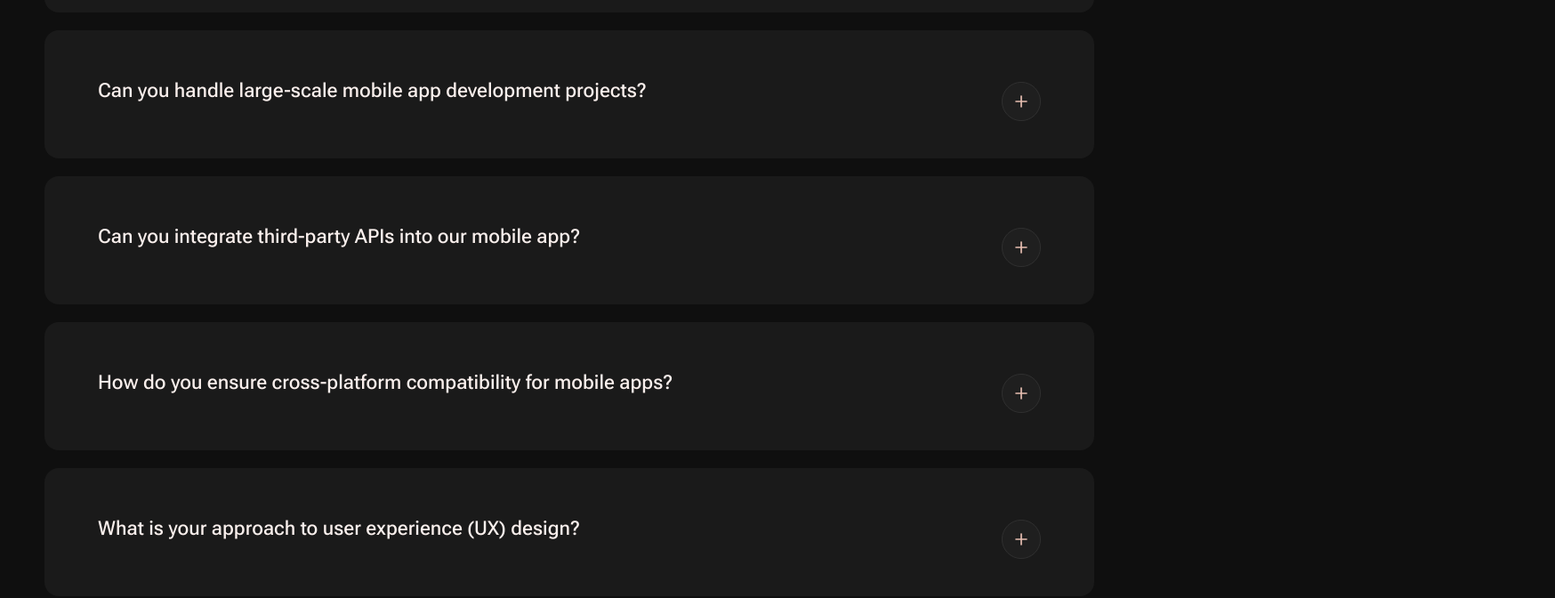
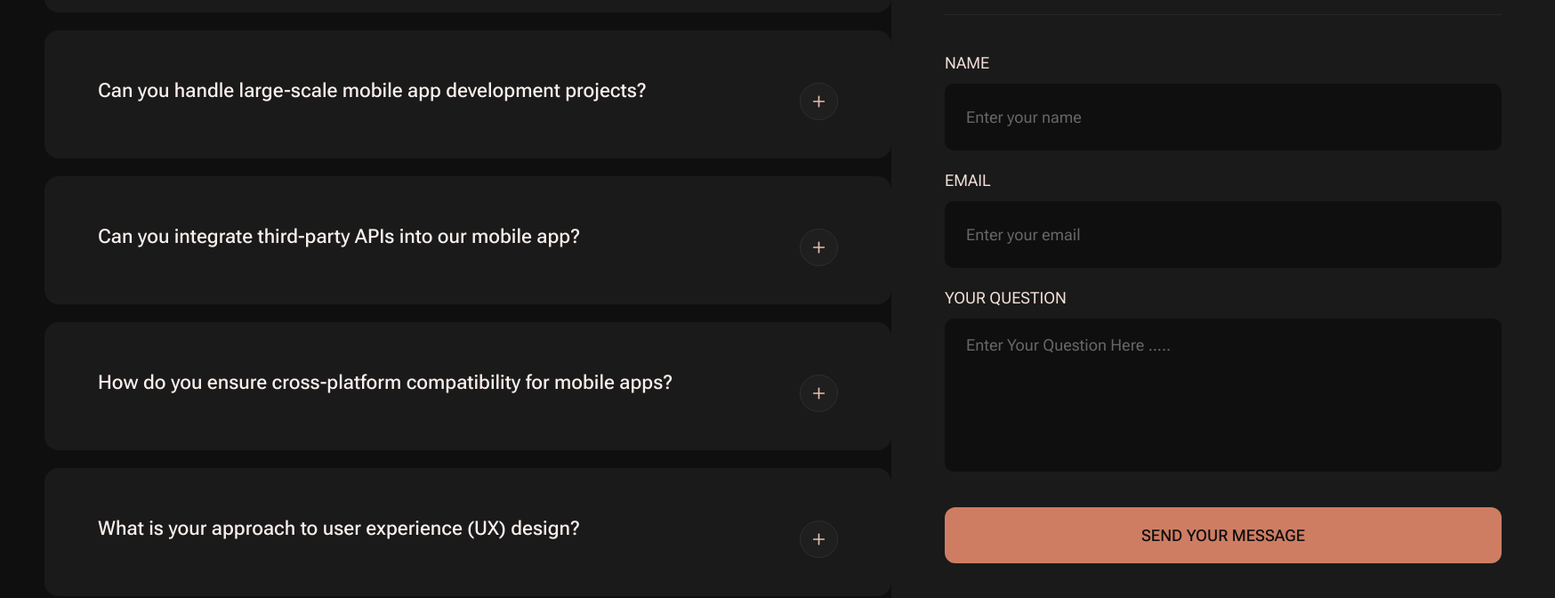
Before and after one commit to Gdzelishviliv/rowix-task, a React (Vite) app: page / in a window 1280 px wide. Shown: the part 5985-6657 px from the top of the page at 89% size, 1748 px wide, since content can reach past the window. Built offline with nearby package versions, Linux system fonts and the light colour scheme.

Commit message:
feat[add]-added contact form

```diff
--- /dev/null
+++ b/src/components/atoms/FormInput.jsx
@@ -0,0 +1,17 @@
+import React from "react";
+
+const FormInput = ({ label, type, placeholder }) => {
+  return (
+    <div className="flex flex-col gap-2.5">
+      <label className="font-flex text-[18px] uppercase text-[#F3DFD8]">{label}</label>
+      <input
+        id={label.toLowerCase()}
+        type={type}
+        className="w-full bg-[#0F0F0F] rounded-[10px] h-[75px] p-6 text-[#F9EFEC] placeholder:text-[#676665] placeholder:font-flex placeholder:text-[18px] outline-none"
+        placeholder={placeholder}
+      />
+    </div>
+  );
+};
+
+export default FormInput;
--- /dev/null
+++ b/src/components/atoms/OrangeButton.jsx
@@ -0,0 +1,11 @@
+import React from "react";
+
+const OrangeButton = ({text}) => {
+  return (
+    <button className="text-[#0F0F0F] uppercase flex justify-center items-center bg-[#CE7D63] h-[63px] rounded-xl font-flex font-medium text-[18px] w-full cursor-pointer">
+      {text}
+    </button>
+  );
+};
+
+export default OrangeButton;
--- /dev/null
+++ b/src/components/molecules/ContactForm.jsx
@@ -0,0 +1,30 @@
+import React from "react";
+import FormInput from "../atoms/FormInput";
+import OrangeButton from "../atoms/OrangeButton";
+
+const ContactForm = () => {
+  return (
+    <div className="bg-[#1A1A1A] rounded-[14px] p-[60px] min-w-[746px] flex flex-col gap-10">
+      <h2 className="uppercase border-b border-[#262626] pb-[50px] font-flex  font-medium text-[24px] text-[#F9EFEC]">
+        ask your question
+      </h2>
+      <div className="flex flex-col gap-5">
+        <FormInput label="Name" type="text" placeholder="Enter your name" />
+        <FormInput label="Email" type="email" placeholder="Enter your email" />
+        <div className="flex flex-col gap-2.5">
+          <label className="font-flex text-[18px] uppercase text-[#F3DFD8]">
+            Your Question
+          </label>
+          <textarea
+            rows={4}
+            className="w-full bg-[#0F0F0F] rounded-[10px] px-6 py-4 resize-none text-[#F9EFEC] placeholder:text-[#676665] placeholder:font-flex placeholder:text-[18px] outline-none h-[172px]"
+            placeholder="Enter Your Question Here ....."
+          />
+        </div>
+      </div>
+      <OrangeButton text="Send Your Message" />
+    </div>
+  );
+};
+
+export default ContactForm;
--- a/src/components/molecules/DropDownV0.jsx
+++ b/src/components/molecules/DropDownV0.jsx
@@ -4,7 +4,13 @@ import Minus from "../../assets/minus.svg";
 
 const DropDownV0 = ({ title, subtext, open, onToggle }) => {
   return (
-    <div className="bg-[#1A1A1A] rounded-2xl py-10 px-[60px] flex flex-col justify-between items-center text-center">
+    <div
+      className={`bg-[#1A1A1A] rounded-2xl py-10 px-[60px] flex flex-col justify-between items-center text-center max-h-[260px] ${
+        open
+          ? "h-[260px]"
+          : "h-auto"
+      }`}
+    >
       <div className="flex justify-between items-center w-full gap-[50px]">
         <h6
           className={`
--- a/src/components/molecules/Project.jsx
+++ b/src/components/molecules/Project.jsx
@@ -1,5 +1,6 @@
 import React from "react";
 import ArrowRight from "../../assets/ArrowRight.svg";
+import OrangeButton from "../atoms/OrangeButton";
 
 const Project = ({
   icon,
@@ -77,9 +78,7 @@ const Project = ({
             ))}
           </div>
         </div>
-        <button className="text-[#0F0F0F] uppercase flex justify-center items-center bg-[#CE7D63] h-[63px] rounded-xl font-flex font-medium text-[18px] w-full cursor-pointer">
-          Book A Call
-        </button>
+        <OrangeButton text="Book A Call" />
       </div>
     </div>
   );
--- a/src/components/organisms/Questions.jsx
+++ b/src/components/organisms/Questions.jsx
@@ -2,6 +2,7 @@ import React, { useState } from "react";
 import SectionHeaderV0 from "../atoms/SectionHeaderV0";
 import DropDownV0 from "../molecules/DropDownV0";
 import DropDownData from "../../data/dropDown";
+import ContactForm from "../molecules/ContactForm";
 
 const Questions = () => {
   const [openId, setOpenId] = useState(null);
@@ -13,8 +14,8 @@ const Questions = () => {
   return (
     <div className="mt-[100px] flex flex-col gap-5">
       <SectionHeaderV0 text="Frequently Asked Questions" variant="View All" />
-      <div>
-        <div className="flex flex-col gap-5">
+      <div className="flex justify-between">
+        <div className="flex flex-col gap-5 w-[1054px] ">
           {DropDownData.map((item) => (
             <DropDownV0
               key={item.id}
@@ -25,6 +26,7 @@ const Questions = () => {
             />
           ))}
         </div>
+        <ContactForm />
       </div>
     </div>
   );
```
